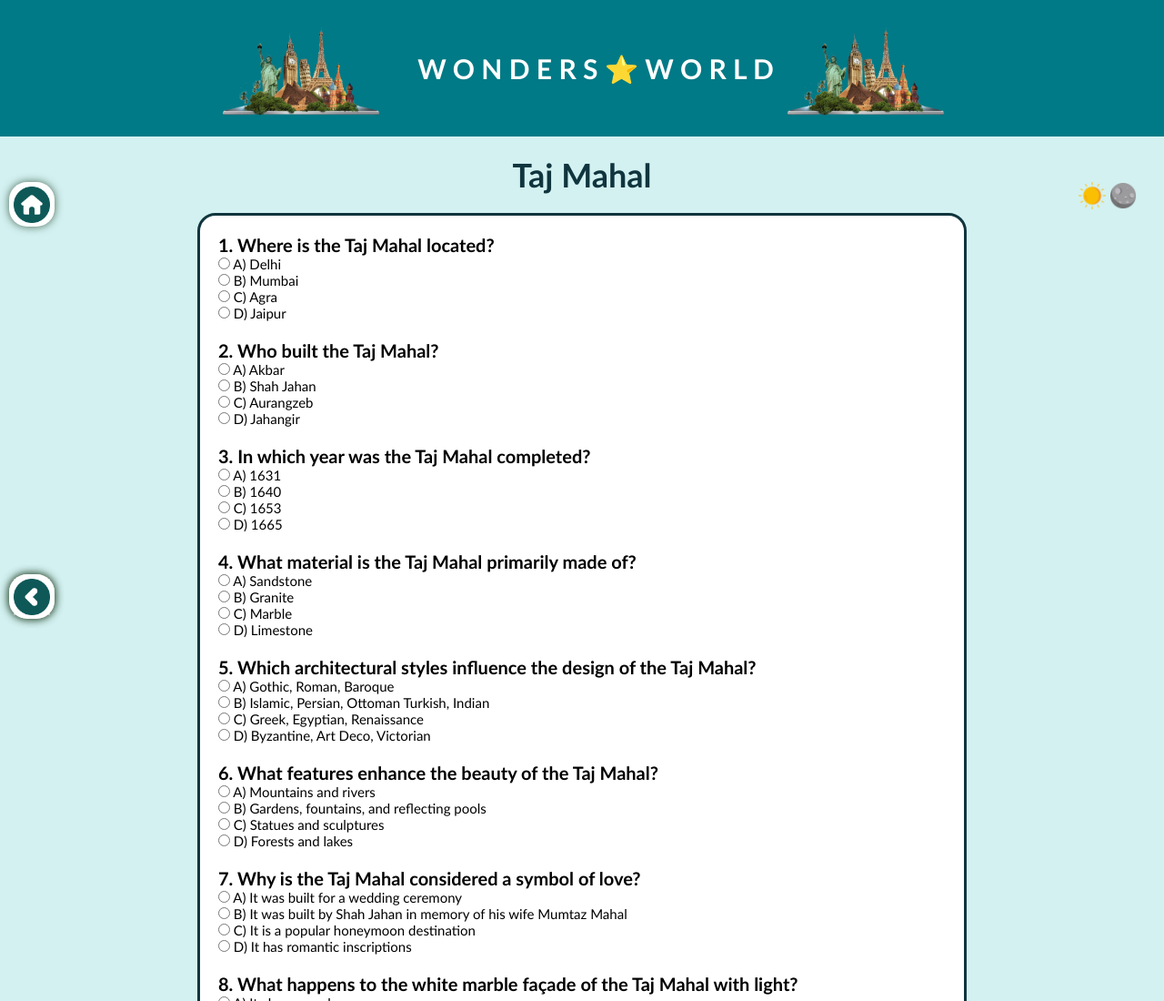
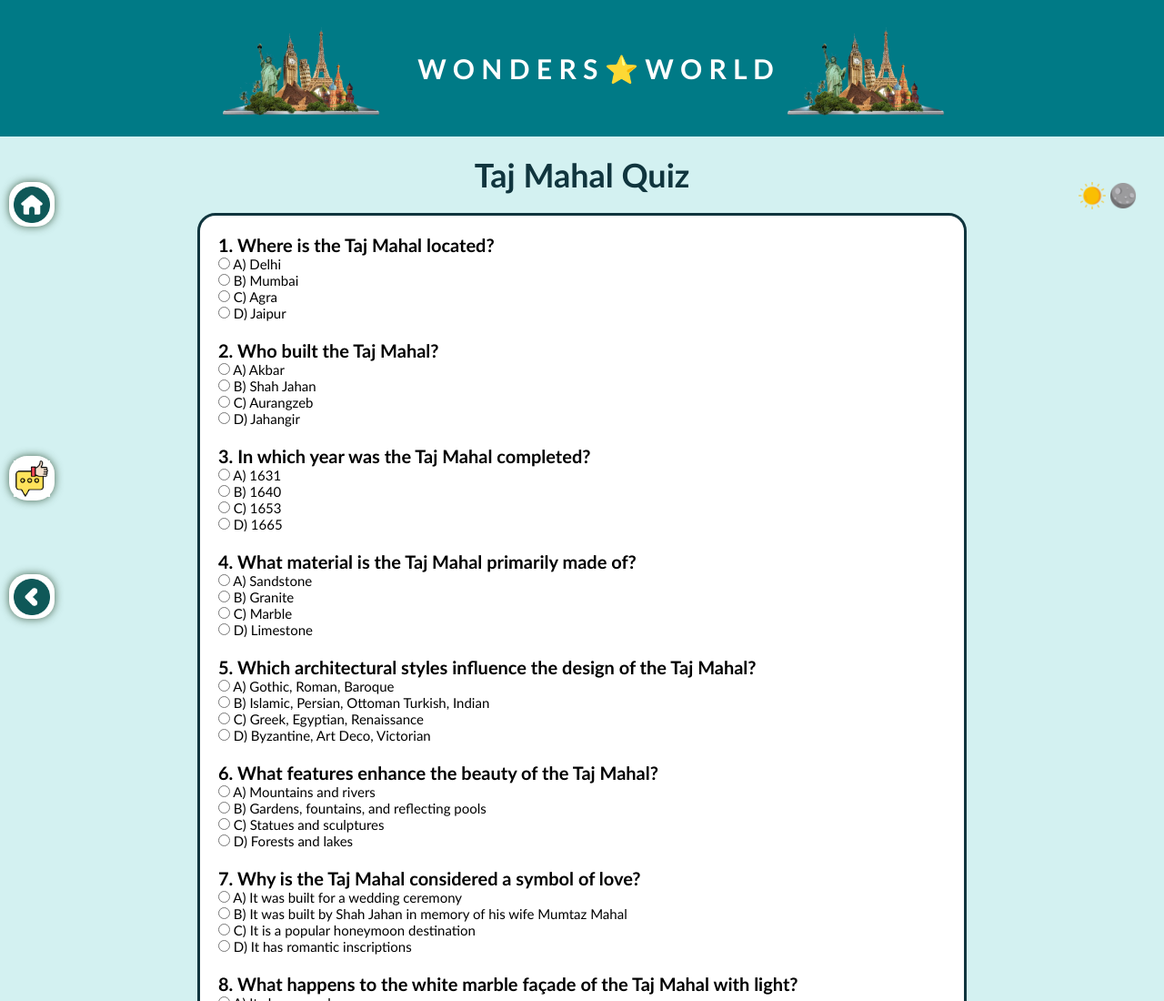
Before and after one commit to Vaishnavi-Lalge/ICP-8.0-Grp2-Project3-Health-Website, a plain HTML site: page Pages/taj-mahal-quiz.html in a window 1280 px wide. Shown: the top 1100 px of the page at 91% size. Drawn offline with Linux system fonts and the light colour scheme.

Commit message:
feedback icon in quiz updated in taj

```diff
--- a/CSS/taj-quiz.css
+++ b/CSS/taj-quiz.css
@@ -94,7 +94,7 @@ header, footer {
     cursor: pointer;
     position: fixed;
     left: 10px;
-    bottom: 120px;
+    bottom: 250px;
     border: none;
     box-shadow: 0 0 10px rgba(36, 67, 40, 0.8);
     border-radius: 40%;
--- a/Pages/taj-mahal-quiz.html
+++ b/Pages/taj-mahal-quiz.html
@@ -24,7 +24,7 @@
     <img src="./../Images/dark.png" class="theme-select-icon" onclick=" darkMode()" />
 </div>
 
-        <h1 class="wonder-heading">Taj Mahal</h1>
+        <h1 class="wonder-heading">Taj Mahal Quiz</h1>
     <div class="quizForm">
         <form id="quizForm">
             <div class="question">
```
